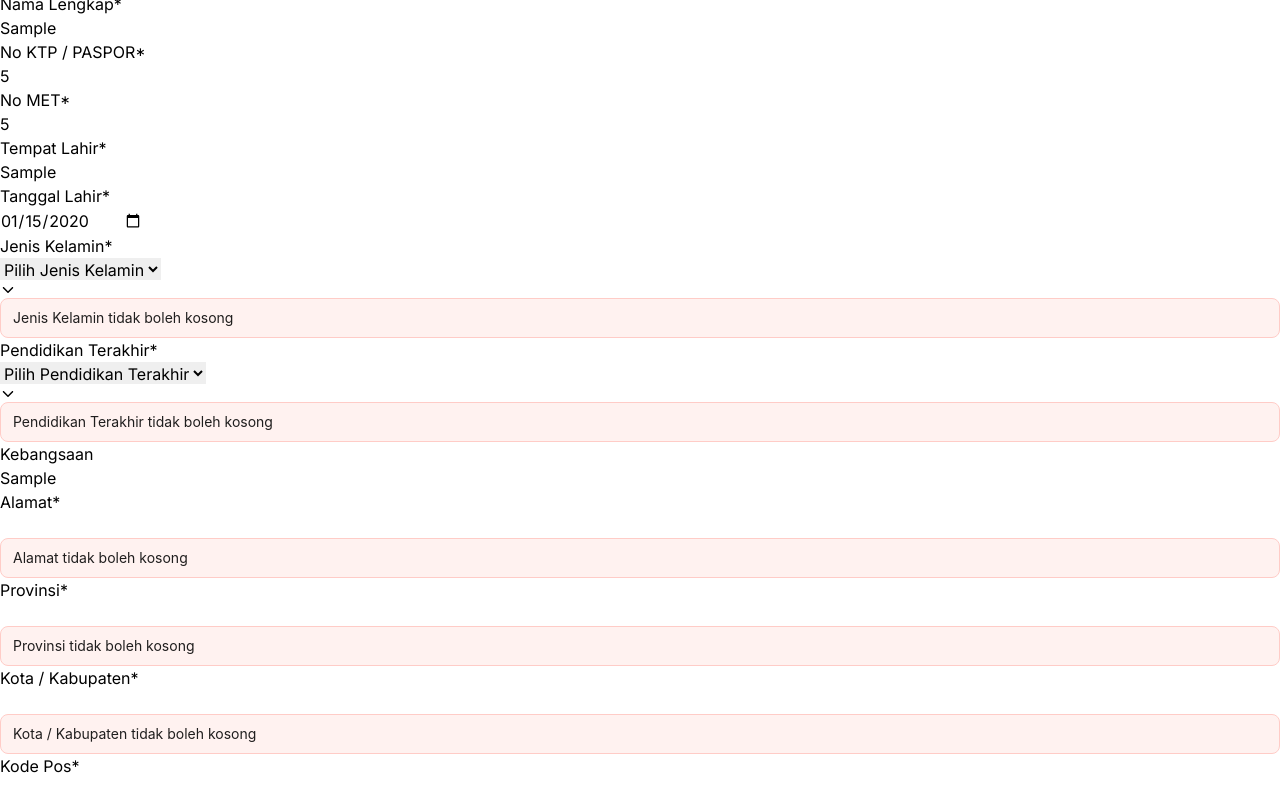
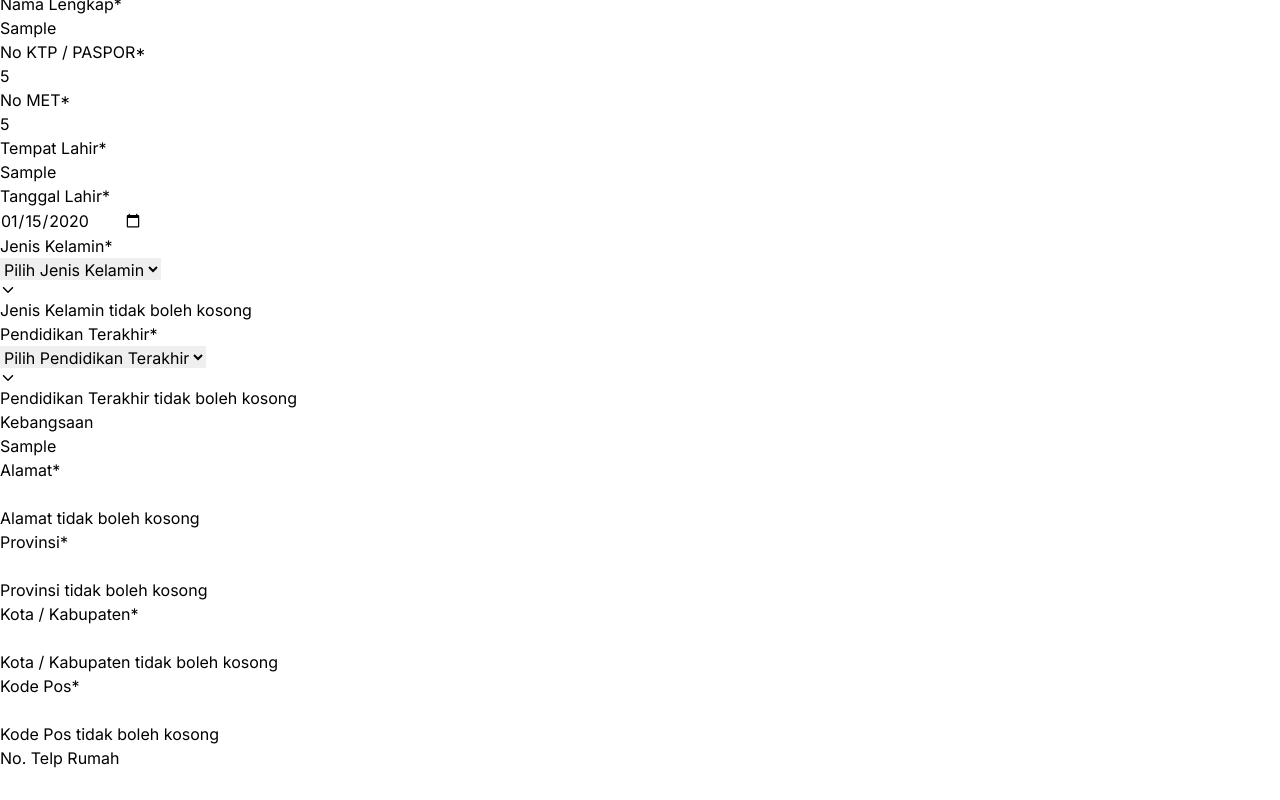
Before and after one commit to prolandit/project-lsp-st, a React (Vite) app in the folder client/: page /profile in a window 1280 px wide. Both pictures are taken after typing "Sample", "5", "5", "Sample", "2020-01-15", "Sample" into the empty fields and a click on the button "Simpan". Shown: the part 273-1073 px from the top of the page. Built offline with nearby package versions, Linux system fonts and the light colour scheme.

Commit message:
style: adjust alert style

```diff
--- /dev/null
+++ b/client/src/presentation/components/Elements/Alert.tsx
@@ -0,0 +1,36 @@
+import classNames from 'classnames';
+
+type Props = {
+    type?: 'error' | 'warning' | 'info' | 'success';
+    className?: string;
+    message: string;
+};
+
+const Alert = ({ type = 'info', className, message }: Props) => {
+    const errorClassName = 'bg-red-100 border border-red-300';
+    const warningClassName = 'bg-orange-100 border border-orange-300';
+    const infoClassName = 'bg-gray-100 border border-gray-300';
+    const successClassName = 'bg-green-100 border border-gray-300';
+
+    const listClassName = {
+        error: errorClassName,
+        warning: warningClassName,
+        info: infoClassName,
+        success: successClassName,
+    };
+
+    const selectedClassName = listClassName[type];
+
+    return (
+        <span
+            className={classNames(
+                `px-3 py-2 text-xs rounded-md ${selectedClassName}`,
+                className
+            )}
+        >
+            {message}
+        </span>
+    );
+};
+
+export default Alert;
--- a/client/src/presentation/components/Elements/SignFileUpload/DrawTabView.tsx
+++ b/client/src/presentation/components/Elements/SignFileUpload/DrawTabView.tsx
@@ -1,10 +1,10 @@
-import { Alert } from 'antd';
 import { useFormik } from 'formik';
 import { useEffect, useState } from 'react';
 import { IoRefresh } from 'react-icons/io5';
 import { fileInputSchema } from '../../../../common/formSchemas';
 import { useCanvas } from '../../../../common/hooks/useDraw';
 import { FileUpload } from '../../../../common/types';
+import Alert from '../Alert';
 import Button from '../Button';
 import InputForm from '../InputForm';
 
--- a/client/src/presentation/components/Elements/SignFileUpload/UploadTabView.tsx
+++ b/client/src/presentation/components/Elements/SignFileUpload/UploadTabView.tsx
@@ -1,8 +1,7 @@
-import { Alert } from 'antd';
 import { useFormik } from 'formik';
-import React, { useCallback } from 'react';
 import { fileInputSchema } from '../../../../common/formSchemas';
 import { FileUpload } from '../../../../common/types';
+import Alert from '../Alert';
 import Button from '../Button';
 import CustomFileInput from '../CustomFileInput';
 import InputForm from '../InputForm';
@@ -14,33 +13,17 @@ type Props = {
 };
 
 const UploadTabView = ({ onChange, onClose, onSave }: Props) => {
-    const handleSubmit = useCallback(
-        (values: FileUpload) => {
-            console.log(values);
-            if (values.fileUpload || values.explanation) {
-                onSave();
-            }
-        },
-        [onSave]
-    );
-
-    const { errors, values, handleChange, setFieldValue } =
+    const { errors, values, handleChange, setFieldValue, handleSubmit } =
         useFormik<FileUpload>({
             initialValues: {
                 fileUpload: null,
                 explanation: '',
             },
             validationSchema: fileInputSchema,
-            onSubmit: handleSubmit,
+            onSubmit: (values: FileUpload) => {
+                console.log(values);
+            },
         });
-
-    const handleFileInputChange = useCallback(
-        (e: React.ChangeEvent<HTMLInputElement>) => {
-            const file = e.currentTarget.files?.[0];
-            setFieldValue('fileUpload', file);
-        },
-        [setFieldValue]
-    );
 
     return (
         <div className='flex flex-col'>
@@ -50,7 +33,10 @@ const UploadTabView = ({ onChange, onClose, onSave }: Props) => {
                     type='file'
                     accept='image/*'
                     value={values.fileUpload}
-                    onChange={handleFileInputChange}
+                    onChange={(e) => {
+                        const file = e.currentTarget.files?.[0];
+                        setFieldValue('fileUpload', file);
+                    }}
                 />
             </div>
             {errors.fileUpload && (
@@ -68,6 +54,7 @@ const UploadTabView = ({ onChange, onClose, onSave }: Props) => {
                     value={values.explanation}
                     onChange={(e) => {
                         handleChange(e);
+                        onChange?.(undefined, values.explanation);
                     }}
                     horizontally
                 />
@@ -96,7 +83,12 @@ const UploadTabView = ({ onChange, onClose, onSave }: Props) => {
                             values.fileUpload ?? undefined,
                             values.explanation
                         );
-                        handleSubmit(values);
+
+                        handleSubmit();
+
+                        if (values.fileUpload || values.explanation) {
+                            onSave();
+                        }
                     }}
                 >
                     Simpan
--- a/client/src/presentation/components/Fragments/FormLogin.tsx
+++ b/client/src/presentation/components/Fragments/FormLogin.tsx
@@ -1,9 +1,9 @@
-import { Alert } from 'antd';
 import { FormikHelpers, useFormik } from 'formik';
 import { CiLock, CiMail } from 'react-icons/ci';
 import { Link } from 'react-router-dom';
 import { loginSchema } from '../../../common/formSchemas';
 import { LoginValues } from '../../../common/types';
+import Alert from '../Elements/Alert';
 import Button from '../Elements/Button';
 import InputForm from '../Elements/InputForm';
 
--- a/client/src/presentation/components/Fragments/FormRegister.tsx
+++ b/client/src/presentation/components/Fragments/FormRegister.tsx
@@ -1,9 +1,9 @@
-import { Alert } from 'antd';
 import { FormikHelpers, useFormik } from 'formik';
 import { CiLock, CiMail } from 'react-icons/ci';
 import { IoPersonOutline } from 'react-icons/io5';
 import { registerSchema } from '../../../common/formSchemas';
 import { RegisterValues } from '../../../common/types';
+import Alert from '../Elements/Alert';
 import Button from '../Elements/Button';
 import InputForm from '../Elements/InputForm';
 
--- a/client/src/presentation/pages/AsesiProfilePage.tsx
+++ b/client/src/presentation/pages/AsesiProfilePage.tsx
@@ -1,10 +1,10 @@
 /* eslint-disable @typescript-eslint/no-explicit-any */
-import { Alert } from 'antd';
 import { useFormik } from 'formik';
 import { useState } from 'react';
 import Constants from '../../common/constants';
 import { asesiProfileSchema } from '../../common/formSchemas';
 import { AsesiProfileValues } from '../../common/types';
+import Alert from '../components/Elements/Alert';
 import Button from '../components/Elements/Button';
 import ComboBoxForm from '../components/Elements/ComboBoxForm';
 import InputForm from '../components/Elements/InputForm';
--- a/client/src/presentation/pages/AsesorProfilePage.tsx
+++ b/client/src/presentation/pages/AsesorProfilePage.tsx
@@ -1,9 +1,9 @@
 /* eslint-disable @typescript-eslint/no-explicit-any */
-import { Alert } from 'antd';
 import { useFormik } from 'formik';
 import Constants from '../../common/constants';
 import { asesorProfileSchema } from '../../common/formSchemas';
 import { AsesorProfileValues } from '../../common/types';
+import Alert from '../components/Elements/Alert';
 import Button from '../components/Elements/Button';
 import ComboBoxForm from '../components/Elements/ComboBoxForm';
 import FileInputForm from '../components/Elements/FileInputForm';
```
